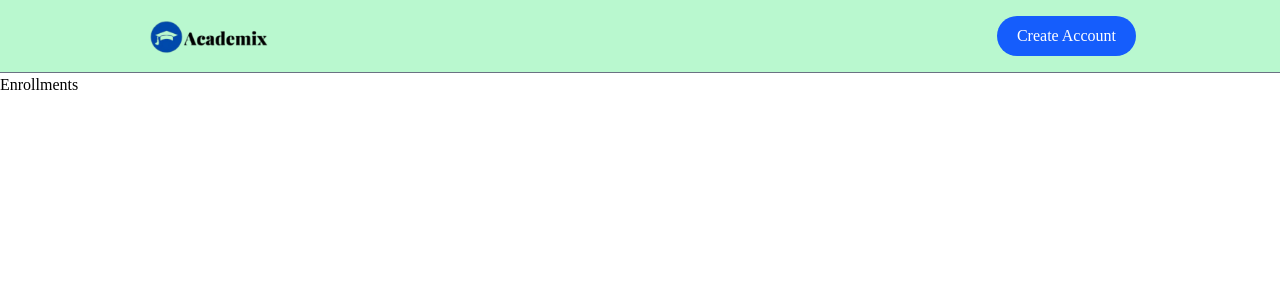
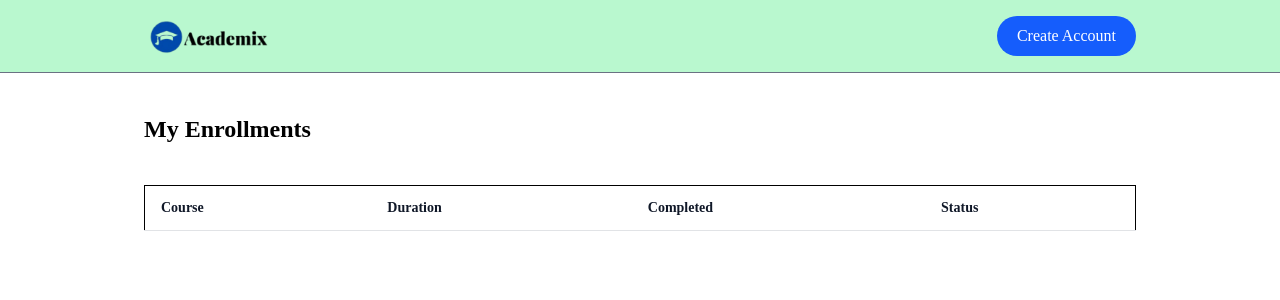
Before and after one commit to yuvrajsingh101280/LMS-software, a React (Vite) app in the folder frontend/: page /my-enrollments in a window 1280 px wide. Shown: the top 300 px of the page. Built offline with nearby package versions, Linux system fonts and the light colour scheme; no server answers.

Commit message:
Refactor Loading component for improved UI and add MyEnrollments page layout with course details table

```diff
--- a/frontend/src/components/students/Loading.jsx
+++ b/frontend/src/components/students/Loading.jsx
@@ -1,7 +1,11 @@
 import React from "react";
 
 const Loading = () => {
-  return <div>Loading...........</div>;
+  return (
+    <div className="flex justify-center items-center min-h-screen">
+      <div className="w-16 sm:w-20 aspect-square border-4 border-gray-300 border-t-4 border-t-blue-400 rounded-full animate-spin"></div>
+    </div>
+  );
 };
 
 export default Loading;
--- a/frontend/src/pages/students/CourseDetails.jsx
+++ b/frontend/src/pages/students/CourseDetails.jsx
@@ -5,12 +5,13 @@ import Loading from "../../components/students/Loading";
 import { assets } from "../../assets/assets";
 import humanizeDuration from "humanize-duration";
 import Footer from "../../components/students/Footer";
-
+import YouTube from "react-youtube";
 const CourseDetails = () => {
   const { id } = useParams();
   const [courseData, setCourseData] = useState(null);
   const [openSections, setOpenSections] = useState({});
   const [isAlreadyEnrolled, setIsAlreadyEnrolled] = useState(false);
+  const [playerData, setPlayerData] = useState(null);
   const {
     allCourses,
     calculateRating,
@@ -146,7 +147,16 @@ const CourseDetails = () => {
                               <p>{lecture.lectureTitle}</p>
                               <div className=" flex gap-2 text-sm text-gray-500">
                                 {lecture.isPreviewFree && (
-                                  <p className="text-green-600 cursor-pointer font-medium">
+                                  <p
+                                    onClick={() =>
+                                      setPlayerData({
+                                        videoId: lecture.lectureUrl
+                                          .split("/")
+                                          .pop(),
+                                      })
+                                    }
+                                    className="text-green-600 cursor-pointer font-medium"
+                                  >
                                     Preview
                                   </p>
                                 )}
@@ -184,7 +194,16 @@ const CourseDetails = () => {
 
           {/* Right Column (Empty for Now) */}
           <div className="max-w-[424px] z-10 shadow-lg rounded-t md:rounded-none overflow-hidden bg-white min-w-[300px] sm:min-w-[420px]">
-            <img src={courseData.courseThumbnail} alt="" />
+            {playerData ? (
+              <YouTube
+                videoId={playerData.videoId}
+                opts={{ playerVars: { autoplay: 1 } }}
+                iframeClassName="w-full aspect-video"
+              />
+            ) : (
+              <img src={courseData.courseThumbnail} alt="" />
+            )}
+
             <div className="p-5">
               <div className="flex items-center gap-2">
                 <img
--- a/frontend/src/pages/students/MyEnrollments.jsx
+++ b/frontend/src/pages/students/MyEnrollments.jsx
@@ -1,7 +1,23 @@
 import React from "react";
 
 const MyEnrollments = () => {
-  return <div>Enrollments</div>;
+  return (
+    <>
+      <div className="md:px-36 px-8 pt-10">
+        <h1 className="text-2xl font-semibold">My Enrollments</h1>
+        <table className="md:table-auto table-fixed w-full overflow-hidden border mt-10">
+          <thead className="text-gray-900 border-b border-gray-500/20 text-sm text-left max-sm:hidden">
+            <tr>
+              <th className="px-4 py-3  font-semibold truncate">Course</th>
+              <th className="px-4 py-3  font-semibold truncate">Duration</th>
+              <th className="px-4 py-3  font-semibold truncate">Completed</th>
+              <th className="px-4 py-3  font-semibold truncate">Status</th>
+            </tr>
+          </thead>
+        </table>
+      </div>
+    </>
+  );
 };
 
 export default MyEnrollments;
```
